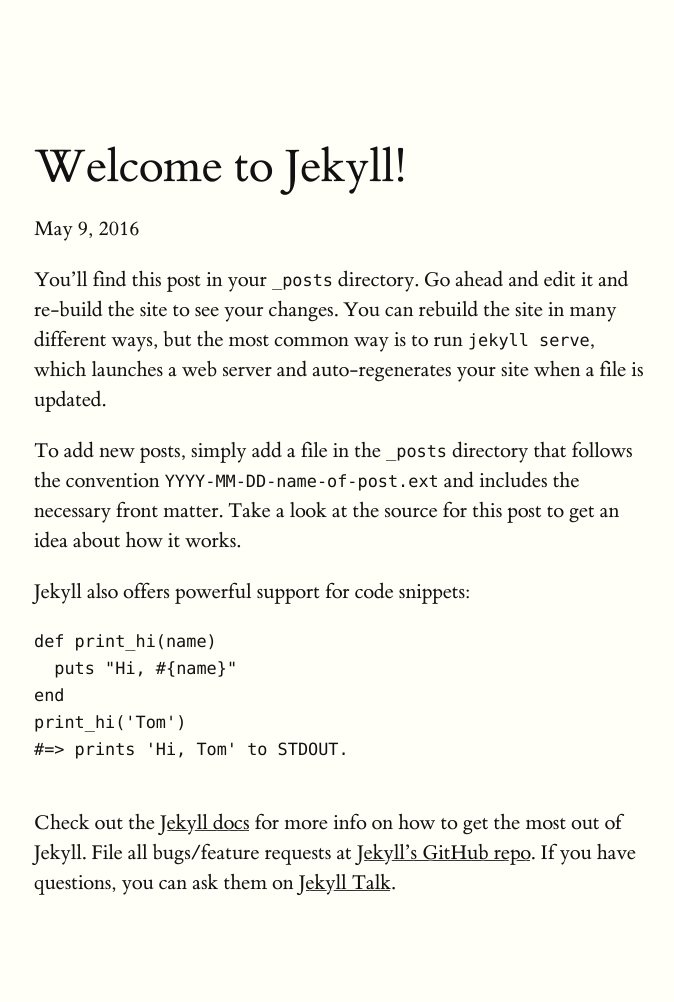
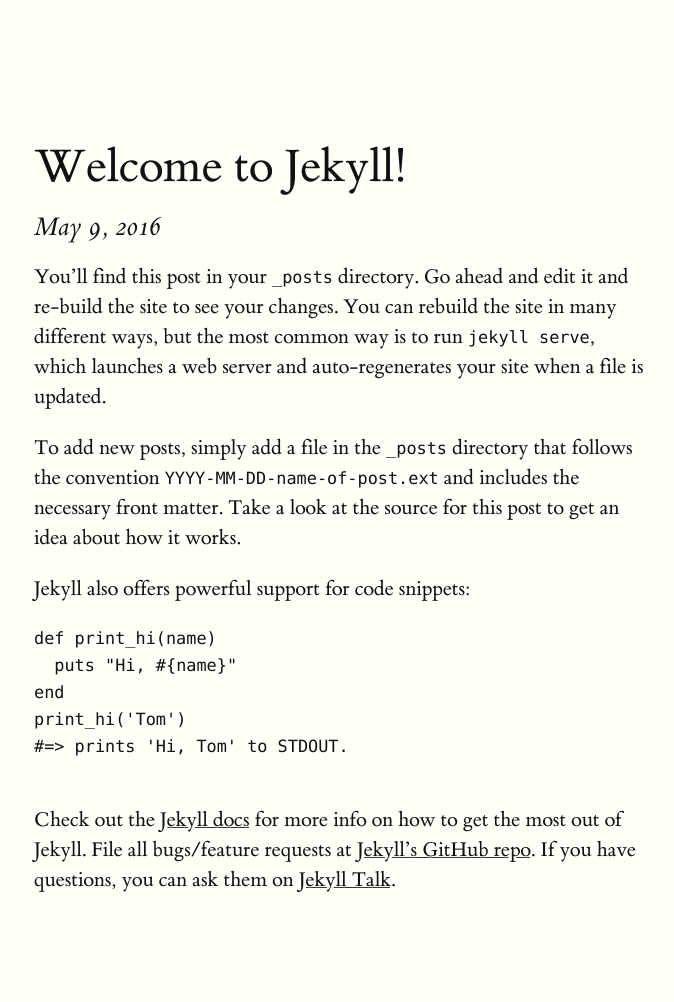
Before and after one commit to qoobaa/blog, a Jekyll site: the page built from _posts/2016-05-09-welcome-to-jekyll.markdown, in a window 1280 px wide. Shown: the whole page, without its empty margins (126-800 px from the left). Built offline with Jekyll 4.4.1, drawn with Linux system fonts in a browser that asks for light colours.

Commit message:
simplified

```diff
--- a/_layouts/post.html
+++ b/_layouts/post.html
@@ -4,15 +4,11 @@
 <article itemscope itemtype="http://schema.org/BlogPosting">
 
   <header>
-    <h1 itemprop="name headline">{{ page.title }}</h1>
-    <p>
+    <h1 itemprop="name headline">
+      {{ page.title }}
+    </h1>
+    <p class="subtitle">
       <time datetime="{{ page.date | date_to_xmlschema }}" itemprop="datePublished">{{ page.date | date: "%b %-d, %Y" }}</time>
-      {% if page.author %}
-      •
-      <span itemprop="author" itemscope itemtype="http://schema.org/Person">
-        <span itemprop="name">{{ page.author }}</span>
-      </span>
-      {% endif %}
     </p>
   </header>
 
```
